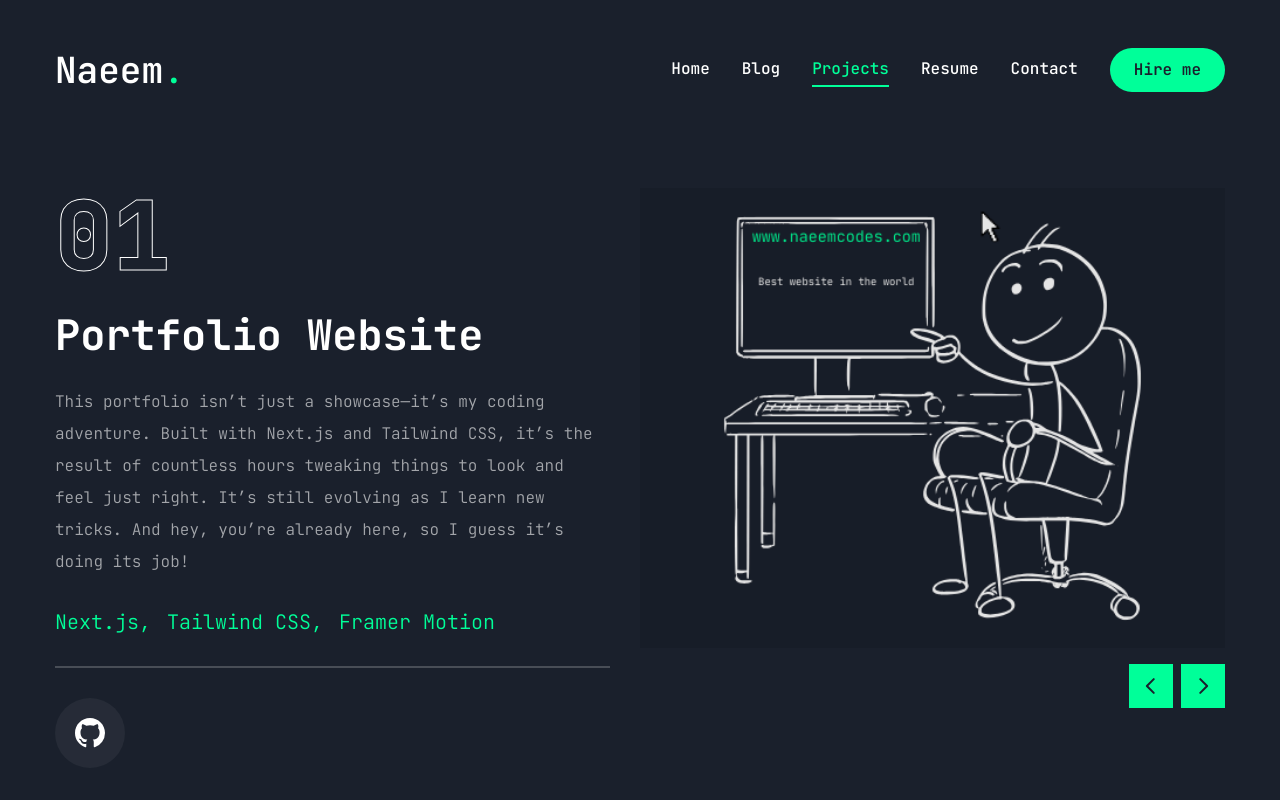
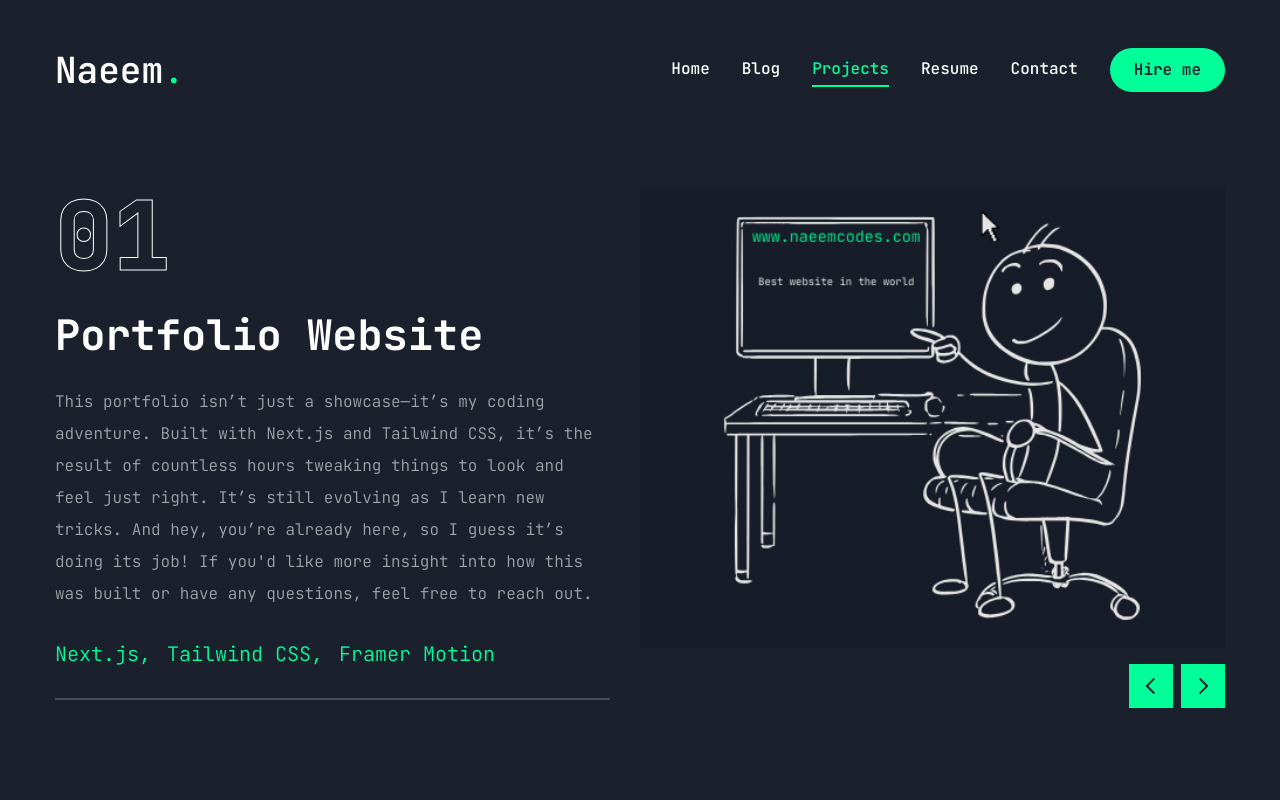
Before and after one commit to naeem0512/naeem-portfolio-website, a Next.js app: page /projects in a window 1280 px wide. Built offline with nearby package versions, Linux system fonts and the light colour scheme.

Commit message:
Removed GitHub link for portfolio website project and updated descriptions for the Finance Dashboard App and other projects. Also updated Stats

```diff
--- a/app/projects/page.jsx
+++ b/app/projects/page.jsx
@@ -26,23 +26,21 @@ const projects = [
     category: "Fullstack",
     title: "Portfolio Website",
     description:
-      "This portfolio isn’t just a showcase—it’s my coding adventure. Built with Next.js and Tailwind CSS, it’s the result of countless hours tweaking things to look and feel just right. It’s still evolving as I learn new tricks. And hey, you’re already here, so I guess it’s doing its job!",
+      "This portfolio isn’t just a showcase—it’s my coding adventure. Built with Next.js and Tailwind CSS, it’s the result of countless hours tweaking things to look and feel just right. It’s still evolving as I learn new tricks. And hey, you’re already here, so I guess it’s doing its job! If you'd like more insight into how this was built or have any questions, feel free to reach out.",
     stack: [
       { name: "Next.js" },
       { name: "Tailwind CSS" },
       { name: "Framer Motion" },
     ],
     image: "/computer.png",
-    //github: "https://github.com/naeem0512/Portfolio",
+    // github: "https://github.com/naeem0512/naeem-portfolio-website",
   },
   {
     num: "02",
     category: "Fullstack",
     title: "Finance Dashboard App",
     description:
-      `I’ve always had a thing for finance—there’s something exciting about turning raw data into meaningful insights. So, I built the Finance Dashboard App, a tool that not only tracks Revenue, Profit, and Expenses but also uses machine learning to predict future trends. It’s like having a finance guru in your pocket!
-
-      P.S. If your company could use a little financial wizardry, hmu ;)`,
+      `I’ve always had a thing for finance—there’s something exciting about turning raw data into meaningful insights. So, I built the Finance Dashboard App, a tool that not only tracks Revenue, Profit, and Expenses but also uses machine learning to predict future trends. It’s like having a financial expert at your fingertips, delivering real-time insights and predictive trends right when you need them.`,
     stack: [
       { name: "MongoDB" },
       { name: "Express.js" },
@@ -59,7 +57,7 @@ const projects = [
     category: "Frontend",
     title: "Pathfinding Visualiser",
     description:
-      "This project emerged while I was preparing for my university data structures and algorithms exams. To solidify my understanding, I built the Pathfinding Visualiser, bringing algorithms like Dijkstra and A* to life on screen. It not only helped me excel in my exams but also sharpened my programming skills, creating a tool that could benefit others in their learning journey.",
+      "This project emerged while I was preparing for my university data structures and algorithms exams. To solidify my understanding, I built the Pathfinding Visualiser, bringing algorithms like Dijkstra and A* to life on screen.",
     stack: [
       { name: "React" },
       { name: "TypeScript" },
@@ -69,138 +67,41 @@ const projects = [
     github: "https://github.com/naeem0512/pathfinding-visualiser",
     live: "https://pathfinding-visualiser-kappa.vercel.app/",
   },
-  {
-    num: "04",
-    category: "Python",
-    title: "Sign Language Detection",
-    description:
-      "This project is close to my heart as it blends technology with social impact. I developed a sign language detection system using Python and machine learning to bridge communication gaps for sign language users. It highlighted the importance of accessibility in tech and was deeply fulfilling to create something that could genuinely make a difference.",
-    stack: [
-      { name: "Python" },
-      { name: "TensorFlow" },
-    ],
-    image: "/signlang.jpeg",
-    github: "https://github.com/naeem0512/Sign-Language",
-  },
-  {
-    num: "05",
-    category: "Machine Learning",
-    title: "Emotion Classification in Images: Happy vs. Sad",
-    description:
-      "This project is a simple yet effective introduction to the world of neural networks and deep learning. It focuses on classifying emotions in images as either 'Happy' or 'Sad' using a neural network model. The goal is to accurately (or nearly accurately) predict the emotion in the given images.",
-    stack: [
-      { name: "Python" },
-      { name: "Jupyter Notebook" },
-      { name: "TensorFlow" },
-    ],
-    image: "/cnn-image.png",
-    github: "https://github.com/naeem0512/cnn-image-classifier",
-    live: "https://drive.google.com/file/d/1aFuYjcCnIL7I9EOkq4Q2041F-KTmCqlB/view?usp=sharing",
-  },
-  {
-    num: "06",
-    category: "Backend",
-    title: "Luxury Wheels",
-    description:
-      "Luxury Wheels was a project that challenged my backend development skills in a significant way. The idea was to create a specialized web-based car rental system for luxury and vintage cars, targeting high-end wedding events. I aimed to design a seamless booking interface that would provide an exceptional user experience. Throughout this project, I honed my PHP and MySQL skills while also understanding the importance of user experience in backend systems. It was rewarding to see how a robust backend can elevate the entire product.",
-    stack: [
-      { name: "PHP" },
-      { name: "MySQL" },
-      { name: "JavaScript" },
-    ],
-    image: "/l.png",
-    github: "https://github.com/naeem0512/LuxuryWheels",
-  },
-  {
-    num: "07",
-    category: "Frontend",
-    title: "Phaser Brick Breaker Game",
-    description:
-      "Building this Phaser-based brick breaker game was a nostalgic blast from the past. The challenge? Capture that classic, addictive fun with my own twist. It took me deep into game dev with HTML, JavaScript, and Phaser, and reminded me why I love coding—it’s all about creating something that brings joy!",
-    stack: [
-      { name: "HTML" },
-      { name: "JavaScript" },
-      { name: "Phaser" },
-    ],
-    image: "/bricks.png",
-    github: "https://github.com/naeem0512/Phaser-Brick-Breaker-Game",
-    live: "https://phaser-brick-breaker-game.vercel.app/",
-  },
-  {
-    num: "08",
-    category: "Machine Learning",
-    title: "Movie Recommender",
-    description:
-      "Building the Movie Recommender system was my ticket into the wild world of machine learning. I cooked up a hybrid system that suggests movies like a psychic Netflix. Watching algorithms predict user preferences was a mind-blowing experience, and it seriously leveled up my Python and data skills. Plus, it’s got me thinking—AI might just be the future, and I’m here for it! So, Inception tonight?",
-    stack: [
-      { name: "Python" },
-      { name: "Jupyter Notebook" },
-      { name: "Pandas" },
-    ],
-    image: "/pop.png",
-    github: "https://github.com/naeem0512/MovieRecommender",
-  },
-  {
-    num: "09",
-    category: "Python",
-    title: "Snake Game",
-    description:
-      "Building the Snake Game with Pygame was a nostalgic trip back to my first mobile phone. Recreating that simple, addictive classic with Python was a blast, letting me dive into game mechanics and user experience. It was a fun way to flex my coding muscles and create something timeless.",
-    stack: [
-      { name: "Python" },
-      { name: "Pygame" },
-    ],
-    image: "/Terminal Game.png",
-    github: "https://github.com/naeem0512/snake-game",
-  },
+  //... other projects
 ];
 
 const Work = () => {
   const [project, setProject] = useState(projects[0]);
 
   const handleSlideChange = (swiper) => {
-    // get current slide index
     const currentIndex = swiper.activeIndex;
-    // update project state based on current slide index
     setProject(projects[currentIndex]);
   };
 
   return (
     <motion.section
       initial={{ opacity: 0 }}
-      animate={{
-        opacity: 1,
-        transition: { delay: 2.4, duration: 0.4, ease: "easeIn" },
-      }}
+      animate={{ opacity: 1, transition: { delay: 2.4, duration: 0.4, ease: "easeIn" } }}
       className="min-h-[80vh] flex flex-col justify-center py-12 xl:px-0"
     >
       <div className="container mx-auto">
         <div className="flex flex-col xl:flex-row xl:gap-[30px]">
           <div className="w-full xl:w-[50%] xl:h-[460px] flex flex-col xl:justify-between order-2 xl:order-none">
             <div className="flex flex-col gap-[30px] h-[50%]">
-              {/* outline num */}
               <div className="text-8xl leading-none font-extrabold text-transparent text-outline">
                 {project.num}
               </div>
-              {/* project title */}
               <h2 className="text-[42px] font-bold leading-none text-white group-hover:text-accent transition-all duration-500 capitalize">
                 {project.title}
               </h2>
-              {/* project description */}
               <p className="text-white/60">{project.description}</p>
-              {/* stack */}
               <ul className="flex gap-4">
-                {project.stack.map((item, index) => {
-                  return (
+                {project.stack.map((item, index) => (
                   <li key={index} className="text-xl text-accent">
-                      {item.name}
-                      {/* remove the last comma */}
-                      {index !== project.stack.length - 1 && ","}
+                    {item.name}{index !== project.stack.length - 1 && ","}
                   </li>
-                  );
-                })}
+                ))}
               </ul>
-              {/* border */}
               <div className="border border-white/20"></div>
               <div className="flex gap-4">
                 {/* Live demo button */}
@@ -219,7 +120,8 @@ const Work = () => {
                   </Link>
                 )}
                 {/* Github project button */}
-                <Link href={project.github}>
+                {project.github && (
+                  <Link href={project.github} target="_blank">
                     <TooltipProvider delayDuration={100}>
                       <Tooltip>
                         <TooltipTrigger className="w-[70px] h-[70px] rounded-full bg-white/5 flex justify-center items-center group">
@@ -231,6 +133,7 @@ const Work = () => {
                       </Tooltip>
                     </TooltipProvider>
                   </Link>
+                )}
               </div>
             </div>
           </div>
@@ -241,13 +144,10 @@ const Work = () => {
               className="xl:h-[520px] mb-12"
               onSlideChange={handleSlideChange}
             >
-              {projects.map((project, index) => {
-                return (
+              {projects.map((project, index) => (
                 <SwiperSlide key={index} className="w-full">
                   <div className="h-[460px] relative group flex justify-center items-center bg-pink-50/20">
-                      {/* overlay */}
                     <div className="absolute top-0 bottom-0 w-full h-full bg-black/10 z-10"></div>
-                      {/* image */}
                     <div className="relative w-full h-full">
                       <Image
                         src={project.image}
@@ -259,9 +159,7 @@ const Work = () => {
                     </div>
                   </div>
                 </SwiperSlide>
-                );
-              })}
-              {/* slider buttons */}
+              ))}
               <WorkSliderBtns
                 containerStyles="flex gap-2 absolute right-0 bottom-[calc(50%_-_22px)] xl:bottom-0 z-20 w-full justify-between xl:w-max xl:justify-none"
                 btnStyles="bg-accent hover:bg-accent-hover text-primary text-[22px] w-[44px] h-[44px] flex justify-center items-center transition-all"
--- a/components/Stats.jsx
+++ b/components/Stats.jsx
@@ -6,7 +6,7 @@ const stats = [
   { num: 2, text: "Years of Study" },
   { num: 7, text: "Projects Completed" },
   { num: 15, text: "Certifications" },
-  { num: 69, text: "Code Commits" },
+  { num: 73, text: "Code Commits" },
 ];
 
 const Stats = () => {
```
Lines whose indentation alone changed are shown as unchanged.
